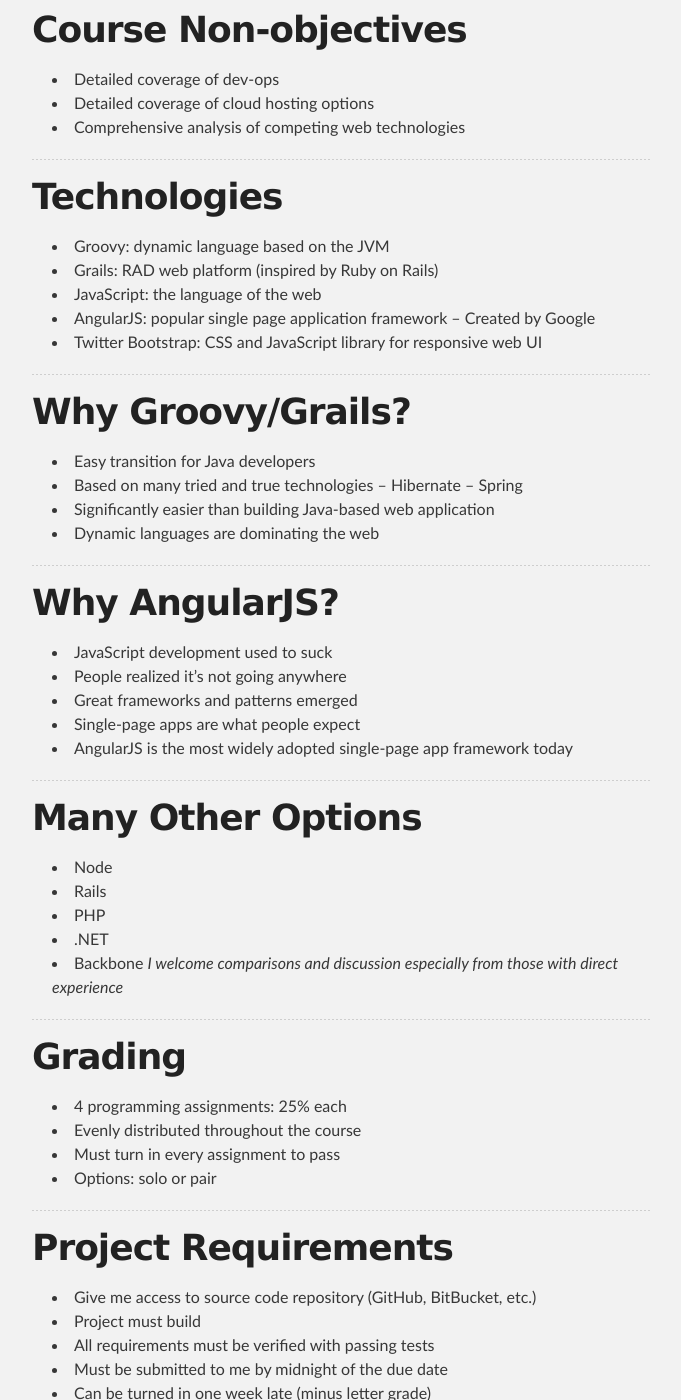
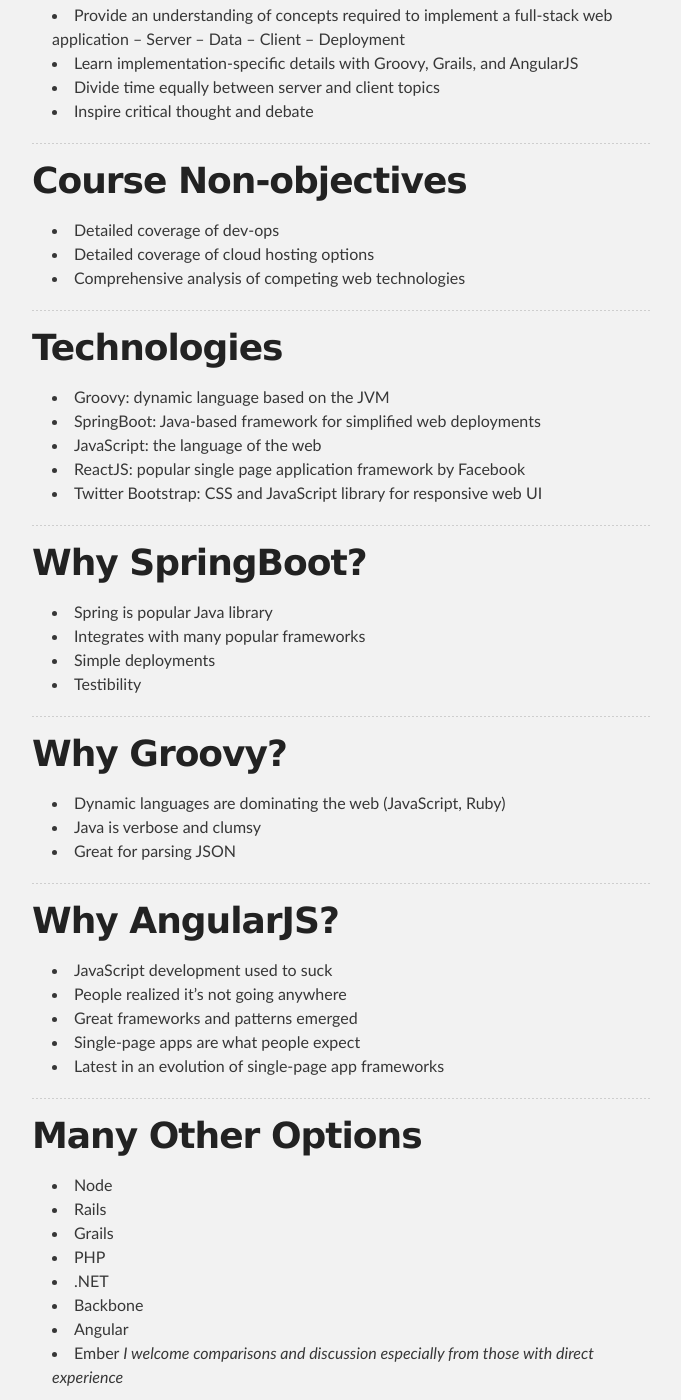
Before and after one commit to mikecalvo/mikecalvo.github.io, a Jekyll site: the page built from msse/notes/introduction/index.md, in a window 1280 px wide and 1400 px high, scrolled down 874 px. Shown: the whole window, without its empty margins (298-979 px from the left). Built offline with Jekyll 4.4.1, drawn with Linux system fonts in a browser that asks for light colours; some of the changed text lies outside the part shown.

Commit message:
Updated week 1 slides

```diff
--- a/msse/notes/introduction/index.md
+++ b/msse/notes/introduction/index.md
@@ -37,21 +42,25 @@
 
 # Technologies
 - Groovy: dynamic language based on the JVM
-- Grails: RAD web platform (inspired by Ruby on Rails)
+- SpringBoot: Java-based framework for simplified web deployments
 - JavaScript: the language of the web
-- AngularJS: popular single page application framework
-  -- Created by Google
+- ReactJS: popular single page application framework by Facebook
 - Twitter Bootstrap: CSS and JavaScript library for responsive web UI
 
 ---
 
-# Why Groovy/Grails?
-- Easy transition for Java developers
-- Based on many tried and true technologies
-  -- Hibernate
-  -- Spring
-- Significantly easier than building Java-based web application
-- Dynamic languages are dominating the web
+# Why SpringBoot?
+- Spring is popular Java library
+- Integrates with many popular frameworks
+- Simple deployments
+- Testibility
+
+---
+
+# Why Groovy?
+- Dynamic languages are dominating the web (JavaScript, Ruby)
+- Java is verbose and clumsy
+- Great for parsing JSON
 
 ---
 
@@ -60,16 +69,19 @@
 - People realized it's not going anywhere
 - Great frameworks and patterns emerged
 - Single-page apps are what people expect
-- AngularJS is the most widely adopted single-page app framework today
+- Latest in an evolution of single-page app frameworks
 
 ---
 
 # Many Other Options
 - Node
 - Rails
+- Grails
 - PHP
 - .NET
 - Backbone
+- Angular
+- Ember
 _I welcome comparisons and discussion especially from those with direct experience_
 
 ---
```
Also changed, not shown: other parts of msse/notes/introduction/index.md (+6 -1 lines), msse/notes/tools/index.md (+7 -10 lines).
